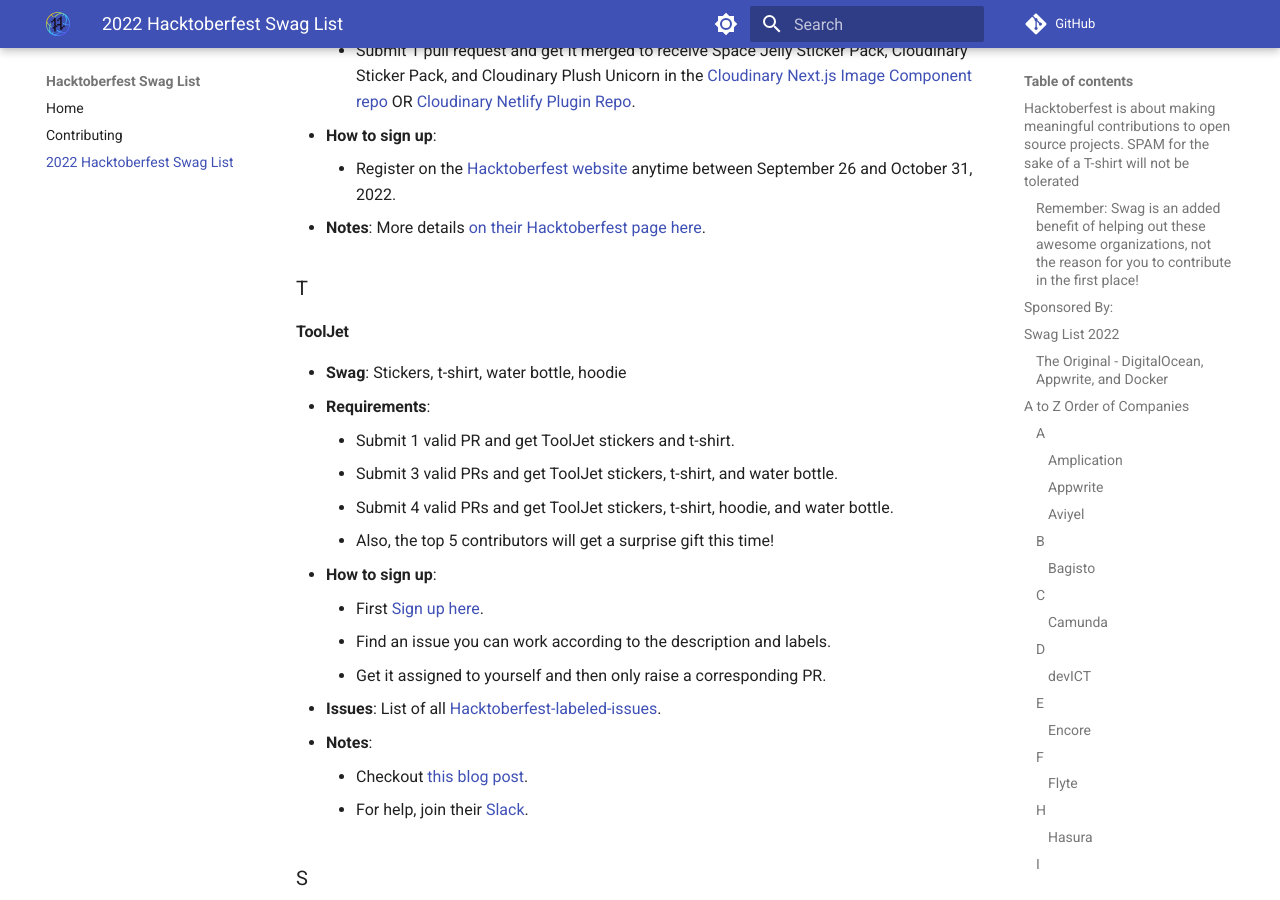
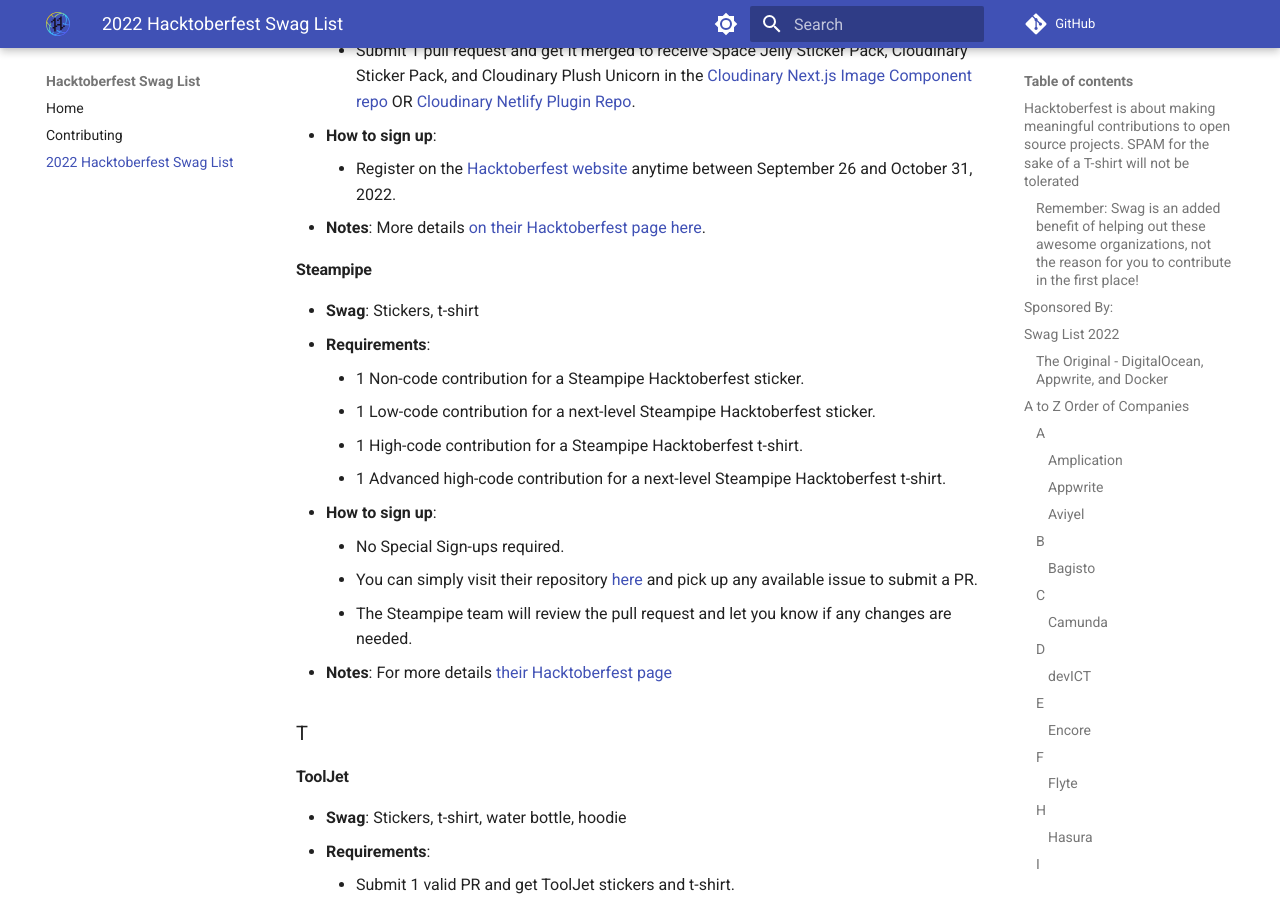
Before and after one commit to crweiner/hacktoberfest-swag-list, an MkDocs documentation site: the page built from docs/list.md, in a window 1280 px wide and 900 px high, scrolled down 10473 px. Built offline with MkDocs 1.6.1 and Material for MkDocs 9.7.7, drawn with Linux system fonts in a browser that asks for light colours; comment, search, counter and statistics services are not loaded.

Commit message:
Update list.md

```diff
--- a/docs/list.md
+++ b/docs/list.md
@@ -291,6 +291,20 @@
     - Register on the [Hacktoberfest website](https://hacktoberfest.com/){:target="\_blank"} anytime between September 26 and October 31, 2022.
 - **Notes**: More details [on their Hacktoberfest page here](https://spacejelly.dev/hacktoberfest/){:target="\_blank"}.
 
+#### **Steampipe**
+
+- **Swag**: Stickers, t-shirt
+- **Requirements**:
+    - 1 Non-code contribution for a Steampipe Hacktoberfest sticker.
+    - 1 Low-code contribution for a next-level Steampipe Hacktoberfest sticker.
+    - 1 High-code contribution for a Steampipe Hacktoberfest t-shirt.
+    - 1 Advanced high-code contribution for a next-level Steampipe Hacktoberfest t-shirt.
+- **How to sign up**:
+    - No Special Sign-ups required.
+    - You can simply visit their repository [here](https://github.com/turbot/steampipe) and pick up any available issue to submit a PR.
+    - The Steampipe team will review the pull request and let you know if any changes are needed.
+- **Notes**: For more details [their Hacktoberfest page ](https://steampipe.io/blog/hacktoberfest-2022)
+
 ### T
 
 #### **ToolJet**
```
